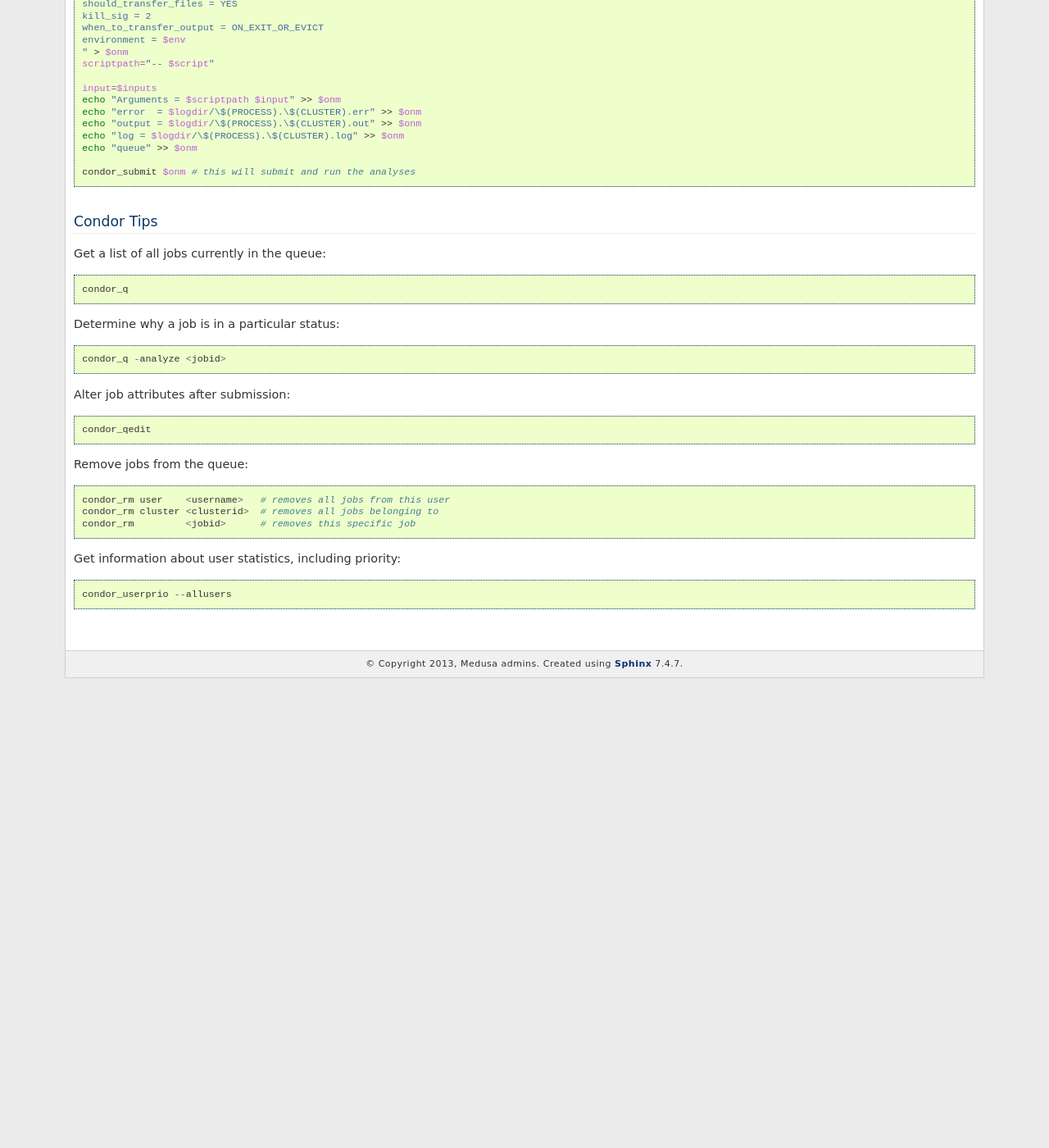
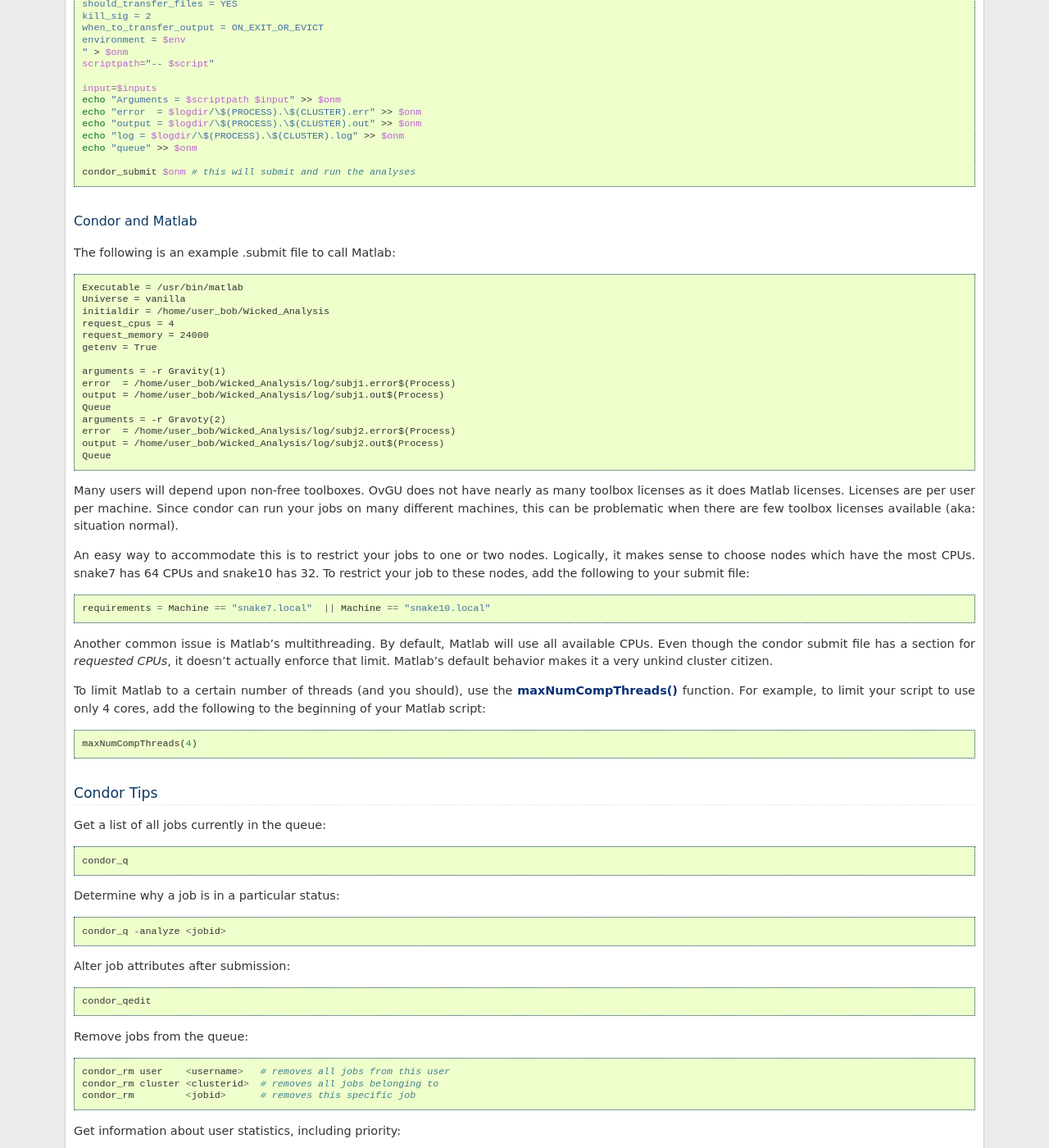
Before and after one commit to psychoinformatics-de/ipsy-docs, a Sphinx documentation site: the page built from source/userdoc/condor.rst, in a window 1280 px wide and 1400 px high, scrolled down 2596 px. Shown: the whole window at 82% size. Built offline with Sphinx 7.4.7, drawn with Linux system fonts in a browser that asks for light colours; formulas are drawn with MathJax 3; before the commit the page ends 3423 px from its top, so only the background shows below that.

Commit message:
Add condor tips for matlab

```diff
--- a/source/userdoc/condor.rst
+++ b/source/userdoc/condor.rst
@@ -190,6 +190,50 @@ in bash:
     condor_submit $onm # this will submit and run the analyses
 
 
+Condor and Matlab
+-----------------
+The following is an example .submit file to call Matlab::
+
+    Executable = /usr/bin/matlab
+    Universe = vanilla
+    initialdir = /home/user_bob/Wicked_Analysis
+    request_cpus = 4
+    request_memory = 24000
+    getenv = True
+
+    arguments = -r Gravity(1)
+    error  = /home/user_bob/Wicked_Analysis/log/subj1.error$(Process)
+    output = /home/user_bob/Wicked_Analysis/log/subj1.out$(Process)
+    Queue
+    arguments = -r Gravoty(2)
+    error  = /home/user_bob/Wicked_Analysis/log/subj2.error$(Process)
+    output = /home/user_bob/Wicked_Analysis/log/subj2.out$(Process)
+    Queue
+
+Many users will depend upon non-free toolboxes. OvGU does not have nearly as
+many toolbox licenses as it does Matlab licenses. Licenses are per user per
+machine. Since condor can run your jobs on many different machines, this can be
+problematic when there are few toolbox licenses available (aka: situation normal).
+
+An easy way to accommodate this is to restrict your jobs to one or two nodes.
+Logically, it makes sense to choose nodes which have the most CPUs. snake7 has
+64 CPUs and snake10 has 32. To restrict your job to these nodes, add the
+following to your submit file::
+
+    requirements = Machine == "snake7.local"  || Machine == "snake10.local"
+
+Another common issue is Matlab's multithreading. By default, Matlab will use all
+available CPUs. Even though the condor submit file has a section for *requested
+CPUs*, it doesn't actually enforce that limit. Matlab's default behavior makes
+it a very unkind cluster citizen.
+
+To limit Matlab to a certain number of threads (and you should), use the
+`maxNumCompThreads()`_ function. For example, to limit your script to use only 4
+cores, add the following to the beginning of your Matlab script::
+
+    maxNumCompThreads(4)
+
+.. _maxNumCompThreads(): https://www.mathworks.com/help/matlab/ref/maxnumcompthreads.html
 
 
 Condor Tips
```
